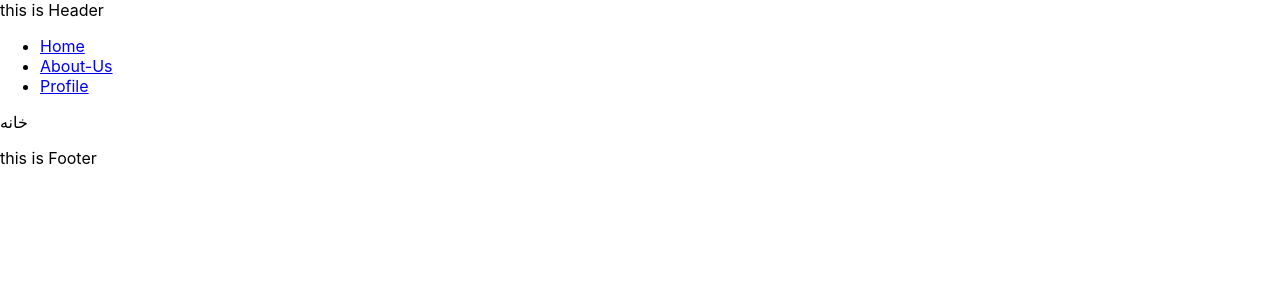
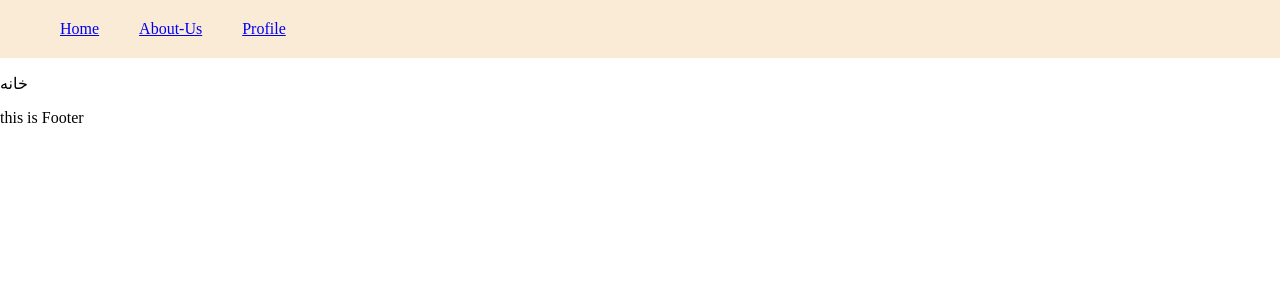
Before and after one commit to ZahraNejati79/DEMO-App, a React (Create React App) app: page / in a window 1280 px wide. Shown: the top 300 px of the page. Built offline with nearby package versions, Linux system fonts and the light colour scheme; the HTML template or start-up script is replaced by a standard one.

Commit message:
styles and NAvigation

```diff
--- a/src/App.js
+++ b/src/App.js
@@ -1,15 +1,15 @@
 import { Route } from "react-router-dom";
-import Navigation from "./components/Navigation";
 import Layout from "./Layout/Layout";
 import AboutUs from "./pages/AboutUsPage";
 import HomePage from "./pages/HomePage";
+import Profile from "./pages/Profile";
 
 function App() {
   return (
     <Layout>
-      <Navigation />
       <Route path="/" exact={true} component={HomePage} />
       <Route path="/about-us" component={AboutUs} />
+      <Route path="/profile" component={Profile} />
     </Layout>
   );
 }
--- a/src/components/Header.jsx
+++ b/src/components/Header.jsx
@@ -1,5 +1,12 @@
+import Navigation from "./Navigation/Navigation";
 const Header = () => {
-  return <>this is Header</>;
+  return (
+    <>
+      <header>
+        <Navigation />
+      </header>
+    </>
+  );
 };
 
 export default Header;
--- a/src/components/Navigation.jsx
+++ b/src/components/Navigation/Navigation.jsx
@@ -1,4 +1,6 @@
-import { Link, NavLink, withRouter } from "react-router-dom";
+import { NavLink, withRouter } from "react-router-dom";
+import styles from "./Navigation.module.css";
+
 const itams = [
   { name: "Home", to: "/", exact: true },
   { name: "About-Us", to: "/about-us" },
@@ -8,7 +10,7 @@ const itams = [
 const Navigation = ({ location }) => {
   return (
     <nav>
-      <ul>
+      <ul className={styles.ulList}>
         {itams.map((item) => {
           return (
             <li key={item.to}>
--- /dev/null
+++ b/src/components/Navigation/Navigation.module.css
@@ -0,0 +1,9 @@
+.ulList {
+  margin-top: 0;
+  display: flex;
+  background-color: antiquewhite;
+  list-style: none;
+}
+.ulList li {
+  margin: 20px;
+}
--- a/src/index.css
+++ b/src/index.css
@@ -1,13 +1,4 @@
 body {
   margin: 0;
-  font-family: -apple-system, BlinkMacSystemFont, 'Segoe UI', 'Roboto', 'Oxygen',
-    'Ubuntu', 'Cantarell', 'Fira Sans', 'Droid Sans', 'Helvetica Neue',
-    sans-serif;
-  -webkit-font-smoothing: antialiased;
-  -moz-osx-font-smoothing: grayscale;
+  padding: 0;
 }
-
-code {
-  font-family: source-code-pro, Menlo, Monaco, Consolas, 'Courier New',
-    monospace;
-}
--- a/src/pages/Profile.jsx
+++ b/src/pages/Profile.jsx
@@ -1,5 +1,9 @@
 const Profile = () => {
-  return <>this is profile</>;
+  return (
+    <>
+      <p> پروفایل</p>
+    </>
+  );
 };
 
 export default Profile;
```
Also changed, not shown: src/App.css (+2 -35 lines).
